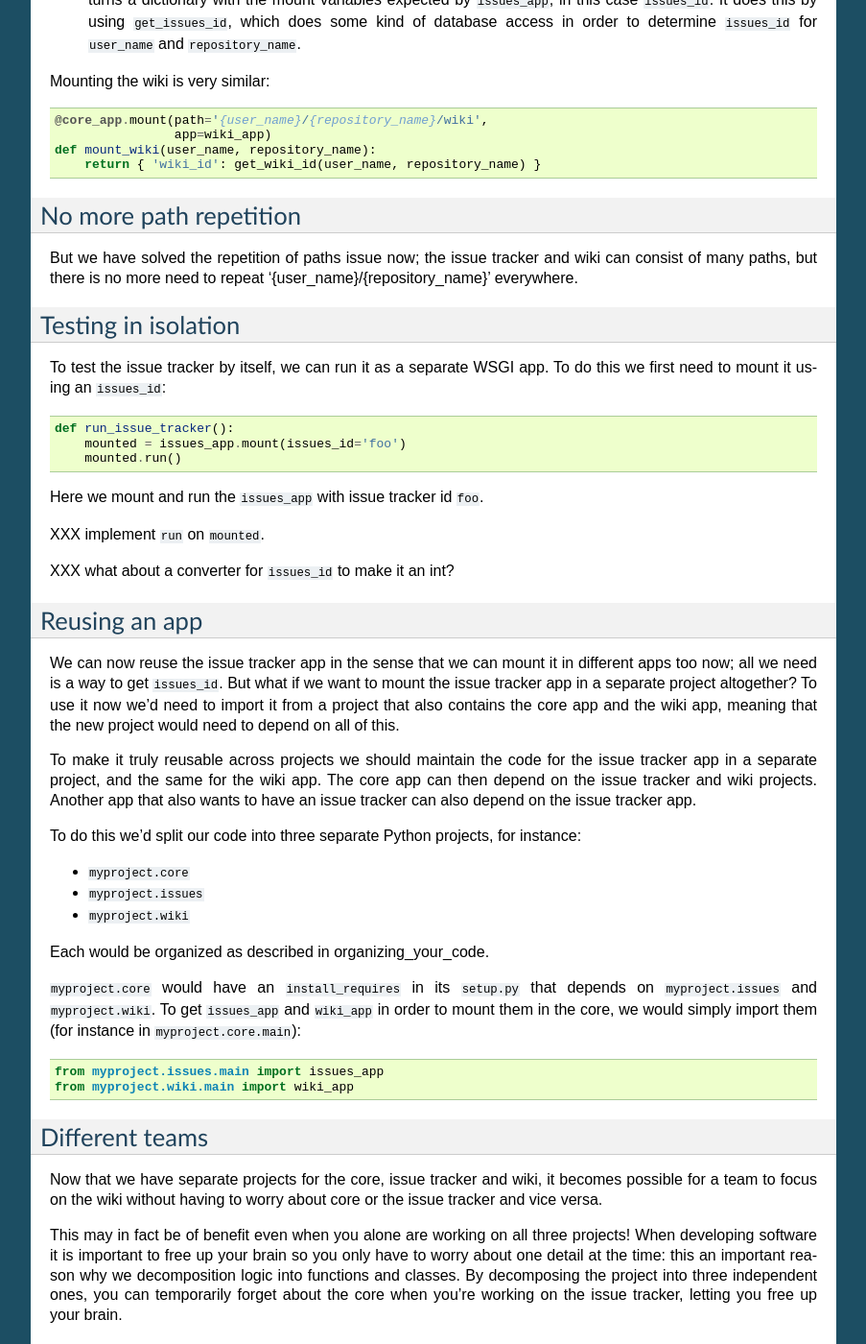
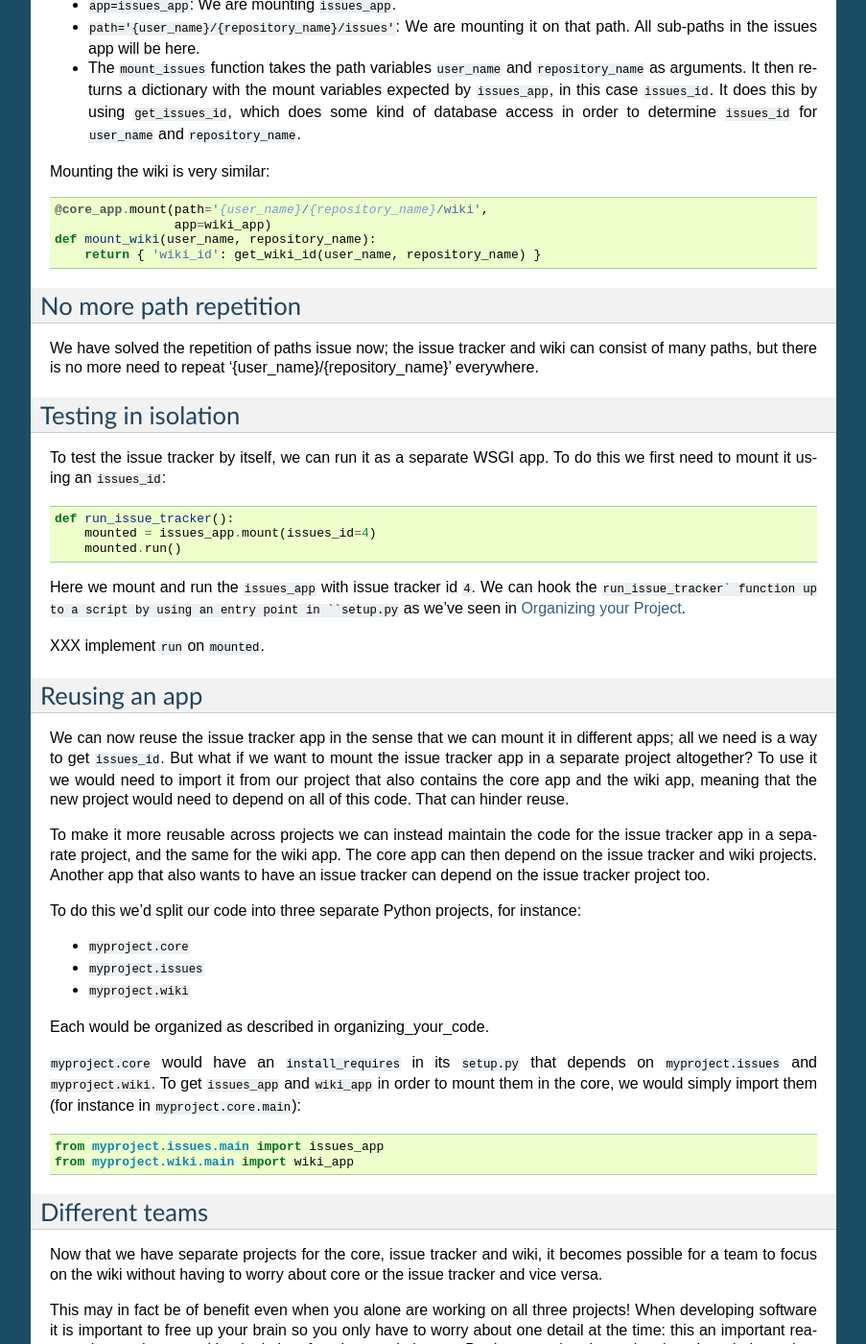
Before and after one commit to morepath/morepath, a Sphinx documentation site: the page built from doc/building_large_applications.rst, in a window 1280 px wide and 1400 px high, scrolled down 4018 px. Shown: the whole window at 96% size, without its empty margins (198-1101 px from the left). Built offline with Sphinx 7.4.7, drawn with Linux system fonts in a browser that asks for light colours; some of the changed text lies outside the part shown.

Commit message:
A more complete first version

```diff
--- a/doc/building_large_applications.rst
+++ b/doc/building_large_applications.rst
@@ -39,22 +39,23 @@
 large gray area between application and framework, and offers support
 to build framework-like applications and application-like frameworks.
 
-The document doc:`app_reuse` describes some basic facilities for
-application reuse. The document :doc:`organizing_your_project`
-describes how a single application project can be organized, and we
-will follow its guidelines in this document.
+The document doc:`app_reuse` describes the basic facilities Morepath
+offers for application reuse. The document
+:doc:`organizing_your_project` describes how a single application
+project can be organized, and we will follow its guidelines in this
+document.
 
-This document sketches out a concrete example of a larger application
-that consists of multiple sub-projects and sub-apps, and that needs
+This document sketches out an example of a larger application that
+consists of multiple sub-projects and sub-apps, and that needs
 customization.
 
 A Code Hosting Site
 -------------------
 
-As an example of a large application composed of multiple parts we
-will describe how we could build a code hosting site with Morepath
-along the lines of Github or Bitbucket. We focus on the paths, not
-views.
+Our example large application will be a code hosting site along the
+lines of Github or Bitbucket. This example will be a sketch, focusing
+on the structure of the application as opposed to the details of the
+UI.
 
 Let's examine the URL structure of a code hosting site. Our hypothetical
 code hosting site lives on ``example.com``::
@@ -156,14 +160,15 @@
   tracker or a wiki under the same paths, without having to change a lot
   of code.
 
-We're going to show now how Morepath can solve these problems by
-partitioning a larger app into smaller ones, and mounting them. This
-is more involved than simply declaring all paths under a single core
-app. If you feel more comfortable doing that, by all means do so; you
-don't have these problems. But if your application is successful and
-grows larger it's likely you will start feeling some of these
-problems. Morepath is there to help. We'll now show what changes
-you'd make.
+We're going to show how Morepath can solve these problems by
+partitioning a larger app into smaller ones, and mounting them. The
+code to accomplish this is more involved than simply declaring all
+paths under a single core app as we did before. If you feel more
+comfortable doing that, by all means do so; you don't have these
+problems. But if your application is successful and grows larger you
+may encounter these problems, and Morepath is there to help.
+
+We'll now show what changes you would make.
 
 Multiple sub-apps
 -----------------
@@ -187,7 +192,8 @@
 
   wiki_app = morepath.App(variables=['wiki_id'])
 
-We will see what the ``variables`` argument is about soon.
+Note that ``issues_app`` and ``wiki_app`` expect variables; we'll
+learn more about this later.
 
 We now can group our paths into three. First we have the core app,
 which includes the repository and its settings::
@@ -229,8 +235,8 @@
 anymore. Instead we get a ``issues_id`` and ``wiki_id``, but not from
 the path. Where does they come from? They are specified by the
 ``variables`` argument for :class:`morepath.App` that we saw
-earlier. We now need to explore the :meth:`AppBase.mount` directive to
-see how they are actually obtained.
+earlier. Next we need to explore the :meth:`AppBase.mount` directive
+to see how they are actually obtained.
 
 Mounting apps
 ------------
@@ -270,9 +276,9 @@
 No more path repetition
 -----------------------
 
-But we have solved the repetition of paths issue now; the issue
-tracker and wiki can consist of many paths, but there is no more need
-to repeat '{user_name}/{repository_name}' everywhere.
+We have solved the repetition of paths issue now; the issue tracker
+and wiki can consist of many paths, but there is no more need to
+repeat '{user_name}/{repository_name}' everywhere.
 
 Testing in isolation
 --------------------
@@ -281,31 +287,32 @@
 To do this we first need to mount it using an ``issues_id``::
 
   def run_issue_tracker():
-      mounted = issues_app.mount(issues_id='foo')
+      mounted = issues_app.mount(issues_id=4)
       mounted.run()
 
 Here we mount and run the ``issues_app`` with issue tracker id
-``foo``.
+``4``. We can hook the ``run_issue_tracker` function up to a script
+by using an entry point in ``setup.py`` as we've seen in
+:doc:`organizing_your_project`.
 
 XXX implement ``run`` on ``mounted``.
-
-XXX what about a converter for ``issues_id`` to make it an int?
 
 Reusing an app
 --------------
 
 We can now reuse the issue tracker app in the sense that we can mount
-it in different apps too now; all we need is a way to get
-``issues_id``. But what if we want to mount the issue tracker app in a
-separate project altogether? To use it now we'd need to import it from
-a project that also contains the core app and the wiki app, meaning
-that the new project would need to depend on all of this.
+it in different apps; all we need is a way to get ``issues_id``. But
+what if we want to mount the issue tracker app in a separate project
+altogether? To use it we would need to import it from our project that
+also contains the core app and the wiki app, meaning that the new
+project would need to depend on all of this code. That can hinder
+reuse.
 
-To make it truly reusable across projects we should maintain the code
-for the issue tracker app in a separate project, and the same for the
-wiki app. The core app can then depend on the issue tracker and wiki
-projects. Another app that also wants to have an issue tracker can
-also depend on the issue tracker app.
+To make it more reusable across projects we can instead maintain the
+code for the issue tracker app in a separate project, and the same for
+the wiki app. The core app can then depend on the issue tracker and
+wiki projects. Another app that also wants to have an issue tracker
+can depend on the issue tracker project too.
 
 To do this we'd split our code into three separate Python projects,
 for instance:
@@ -408,8 +415,8 @@
 our original project, so this will continue to work the same way for
 other customers.
 
-Swapping in for one customer
-----------------------------
+Swapping in, for one customer
+-----------------------------
 
 Morepath lets you add any directive, not just views. It also lets you
 *override* things in the applications you extend. What if we had a new
@@ -455,10 +462,10 @@
 reusable.
 
 For views this works together well with Morepath's understanding of
-inheritance. We could for instance have a base class ``Metadata``, and
-whenever any model subclasses from it, we want it to gain a
-``metadata`` view that returns this metadata as JSON data. Let's write
-some code for that::
+inheritance. We could for instance have a base class
+``Metadata``. Whenever any model subclasses from it, we want that
+model to gain a ``metadata`` view that returns this metadata as JSON
+data. Let's write some code for that::
 
   framework = morepath.App()
 
@@ -473,7 +480,29 @@
   def metadata_view(self, request):
       return self.get_metadata()
 
-XXX Complete example
+We want to use this framework in our own application::
+
+  app = morepath.App(extends=[framework])
+
+Let's have a model that subclasses from ``Metadata``::
+
+  class Document(Metadata):
+      ...
+
+Let's put the model on a path::
+
+  @app.path(path='documents/{id}', model=Document)
+  def get_document(id):
+      ...
+
+Since ``app`` extends ``framework``, all documents published this way
+will have a ``metadata`` view automatically. Apps that don't extend
+``framework`` won't have this behavior, of course.
+
+As we mentioned before, there is a gray area between application and
+framework; applications tend to gain attributes of a framework, and
+larger frameworks start to look more like applications. Don't worry
+too much about which is which, but enjoy the creative possibilities!
 
 Note that Morepath itself is actually a framework app that your apps
 extend automatically. This means you can override parts of it (say,
```
Also changed, not shown: other parts of doc/building_large_applications.rst (+3 -0 lines).
